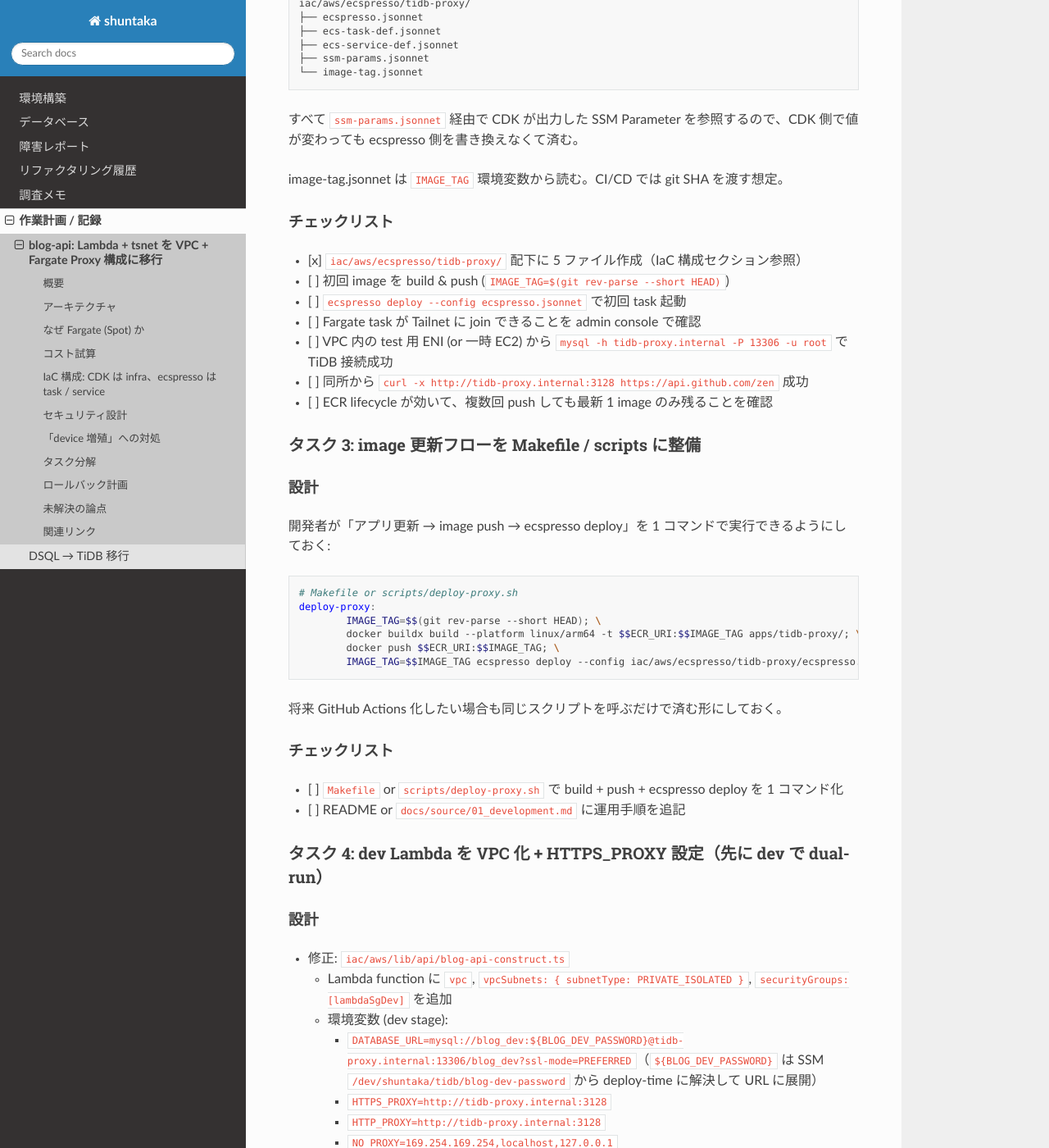
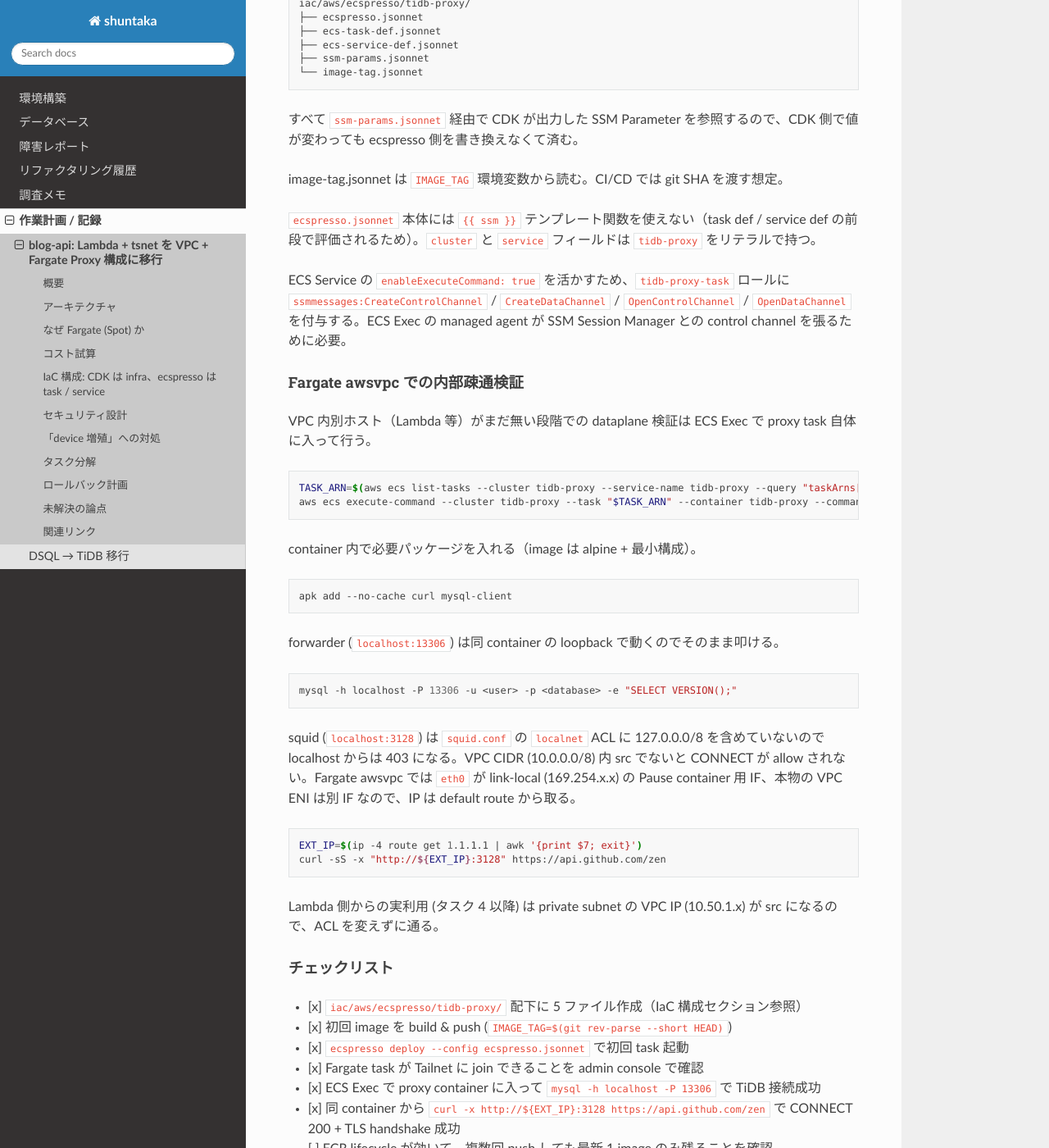
Before and after one commit to shuntaka9576/shuntaka-dev, a Sphinx documentation site: the page built from docs/source/tasks/2026-06-29-blog-api-tidb-proxy.md, in a window 1280 px wide and 1400 px high, scrolled down 15367 px. Shown: the whole window at 82% size. Built offline with Sphinx 7.4.7 and the Read the Docs theme 3.1.0, drawn with Linux system fonts in a browser that asks for light colours; pages that are not in the unit, such as notebooks, are missing from menus; some of the changed text lies outside the part shown.

Commit message:
feat: add TiDB proxy deploy script and ECS Exec validation docs

````diff
--- a/docs/source/01_development.md
+++ b/docs/source/01_development.md
@@ -259,27 +259,10 @@
 ecspresso version
 ```
 
-tidb-proxy コンテナ image を ECR に push してから、ecspresso で ECS Service を起動する。`IMAGE_TAG` には git short SHA を渡し、再現可能なタグ付けにする。コマンドは repo root から実行する前提。
+tidb-proxy コンテナ image の build & push と ecspresso deploy をまとめた `scripts/deploy-tidb-proxy.sh` を実行する。`IMAGE_TAG` は git short SHA が自動で使われる（環境変数で上書き可）。
 
 ```bash
-cd "$(git rev-parse --show-toplevel)"
-
-ECR_URI=$(aws ssm get-parameter \
-  --name /tidb-proxy/proxy/ecr-repository-uri \
-  --query "Parameter.Value" --output text)
-IMAGE_TAG=$(git rev-parse --short HEAD)
-
-aws ecr get-login-password --region ap-northeast-1 \
-  | docker login --username AWS --password-stdin "${ECR_URI%/*}"
-
-docker buildx build \
-  --platform linux/arm64 \
-  -t "${ECR_URI}:${IMAGE_TAG}" \
-  --push \
-  apps/tidb-proxy
-
-IMAGE_TAG="${IMAGE_TAG}" ecspresso deploy \
-  --config iac/aws/ecspresso/tidb-proxy/ecspresso.jsonnet
+scripts/deploy-tidb-proxy.sh
 ```
 
 tidb-proxy task の動作確認。`runningCount: 1` かつ `events[0]` が `steady state` になり、ログに `Accepting HTTP Socket connections` と `forwarder: pre-warm dial ok` が出れば成功。<https://login.tailscale.com/admin/machines> で `tidb-proxy` device が `tag:proxy` 付きで Connected (緑) になっているかも確認する。
--- a/docs/source/tasks/2026-06-29-blog-api-tidb-proxy.md
+++ b/docs/source/tasks/2026-06-29-blog-api-tidb-proxy.md
@@ -649,37 +649,73 @@
 
 image-tag.jsonnet は `IMAGE_TAG` 環境変数から読む。CI/CD では git SHA を渡す想定。
 
+`ecspresso.jsonnet` 本体には `{{ ssm }}` テンプレート関数を使えない（task def / service def の前段で評価されるため）。`cluster` と `service` フィールドは `tidb-proxy` をリテラルで持つ。
+
+ECS Service の `enableExecuteCommand: true` を活かすため、`tidb-proxy-task` ロールに `ssmmessages:CreateControlChannel` / `CreateDataChannel` / `OpenControlChannel` / `OpenDataChannel` を付与する。ECS Exec の managed agent が SSM Session Manager との control channel を張るために必要。
+
+#### Fargate awsvpc での内部疎通検証
+
+VPC 内別ホスト（Lambda 等）がまだ無い段階での dataplane 検証は ECS Exec で proxy task 自体に入って行う。
+
+```bash
+TASK_ARN=$(aws ecs list-tasks --cluster tidb-proxy --service-name tidb-proxy --query "taskArns[0]" --output text)
+aws ecs execute-command --cluster tidb-proxy --task "$TASK_ARN" --container tidb-proxy --command "/bin/sh" --interactive
+```
+
+container 内で必要パッケージを入れる（image は alpine + 最小構成）。
+
+```sh
+apk add --no-cache curl mysql-client
+```
+
+forwarder (`localhost:13306`) は同 container の loopback で動くのでそのまま叩ける。
+
+```sh
+mysql -h localhost -P 13306 -u <user> -p <database> -e "SELECT VERSION();"
+```
+
+squid (`localhost:3128`) は `squid.conf` の `localnet` ACL に 127.0.0.0/8 を含めていないので localhost からは 403 になる。VPC CIDR (10.0.0.0/8) 内 src でないと CONNECT が allow されない。Fargate awsvpc では `eth0` が link-local (169.254.x.x) の Pause container 用 IF、本物の VPC ENI は別 IF なので、IP は default route から取る。
+
+```sh
+EXT_IP=$(ip -4 route get 1.1.1.1 | awk '{print $7; exit}')
+curl -sS -x "http://${EXT_IP}:3128" https://api.github.com/zen
+```
+
+Lambda 側からの実利用 (タスク 4 以降) は private subnet の VPC IP (10.50.1.x) が src になるので、ACL を変えずに通る。
+
 #### チェックリスト
 
 - [x] `iac/aws/ecspresso/tidb-proxy/` 配下に 5 ファイル作成（IaC 構成セクション参照）
-- [ ] 初回 image を build & push (`IMAGE_TAG=$(git rev-parse --short HEAD)`)
-- [ ] `ecspresso deploy --config ecspresso.jsonnet` で初回 task 起動
-- [ ] Fargate task が Tailnet に join できることを admin console で確認
-- [ ] VPC 内の test 用 ENI (or 一時 EC2) から `mysql -h tidb-proxy.internal -P 13306 -u root` で TiDB 接続成功
-- [ ] 同所から `curl -x http://tidb-proxy.internal:3128 https://api.github.com/zen` 成功
+- [x] 初回 image を build & push (`IMAGE_TAG=$(git rev-parse --short HEAD)`)
+- [x] `ecspresso deploy --config ecspresso.jsonnet` で初回 task 起動
+- [x] Fargate task が Tailnet に join できることを admin console で確認
+- [x] ECS Exec で proxy container に入って `mysql -h localhost -P 13306` で TiDB 接続成功
+- [x] 同 container から `curl -x http://${EXT_IP}:3128 https://api.github.com/zen` で CONNECT 200 + TLS handshake 成功
 - [ ] ECR lifecycle が効いて、複数回 push しても最新 1 image のみ残ることを確認
 
 ### タスク 3: image 更新フローを Makefile / scripts に整備
 
 #### 設計
 
-開発者が「アプリ更新 → image push → ecspresso deploy」を 1 コマンドで実行できるようにしておく:
+開発者が「アプリ更新 → image push → ecspresso deploy」を 1 コマンドで実行できるように `scripts/deploy-tidb-proxy.sh` を置く。`docker buildx build --push` で build + push を 1 ステップにまとめ、その後 `ecspresso deploy` を叩く。
 
-```makefile
-# Makefile or scripts/deploy-proxy.sh
-deploy-proxy:
-	IMAGE_TAG=$$(git rev-parse --short HEAD); \
-	docker buildx build --platform linux/arm64 -t $$ECR_URI:$$IMAGE_TAG apps/tidb-proxy/; \
-	docker push $$ECR_URI:$$IMAGE_TAG; \
-	IMAGE_TAG=$$IMAGE_TAG ecspresso deploy --config iac/aws/ecspresso/tidb-proxy/ecspresso.jsonnet
+```bash
+scripts/deploy-tidb-proxy.sh
 ```
 
-将来 GitHub Actions 化したい場合も同じスクリプトを呼ぶだけで済む形にしておく。
+主要点:
+
+- `IMAGE_TAG` は環境変数で渡せるが、未指定なら git short SHA を自動採用
+- `AWS_REGION` も同様（default `ap-northeast-1`）
+- `ECR_URI` は SSM Parameter Store (`/tidb-proxy/proxy/ecr-repository-uri`) から実行時取得
+- `set -euo pipefail` で異常時は即 abort
+
+将来 GitHub Actions 化する際は同じスクリプトを呼べばよい。
 
 #### チェックリスト
 
-- [ ] `Makefile` or `scripts/deploy-proxy.sh` で build + push + ecspresso deploy を 1 コマンド化
-- [ ] README or `docs/source/01_development.md` に運用手順を追記
+- [x] `scripts/deploy-tidb-proxy.sh` で build + push + ecspresso deploy を 1 コマンド化
+- [x] `docs/source/01_development.md` に運用手順を反映
 
 ### タスク 4: dev Lambda を VPC 化 + HTTPS_PROXY 設定（先に dev で dual-run）
 
````
Also changed, not shown: 2 other files.
